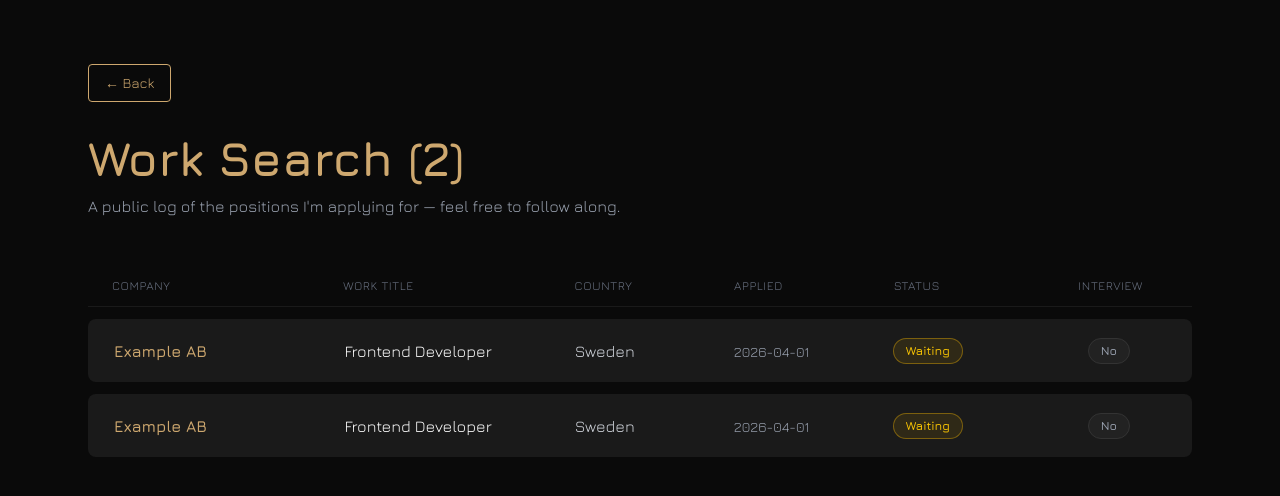
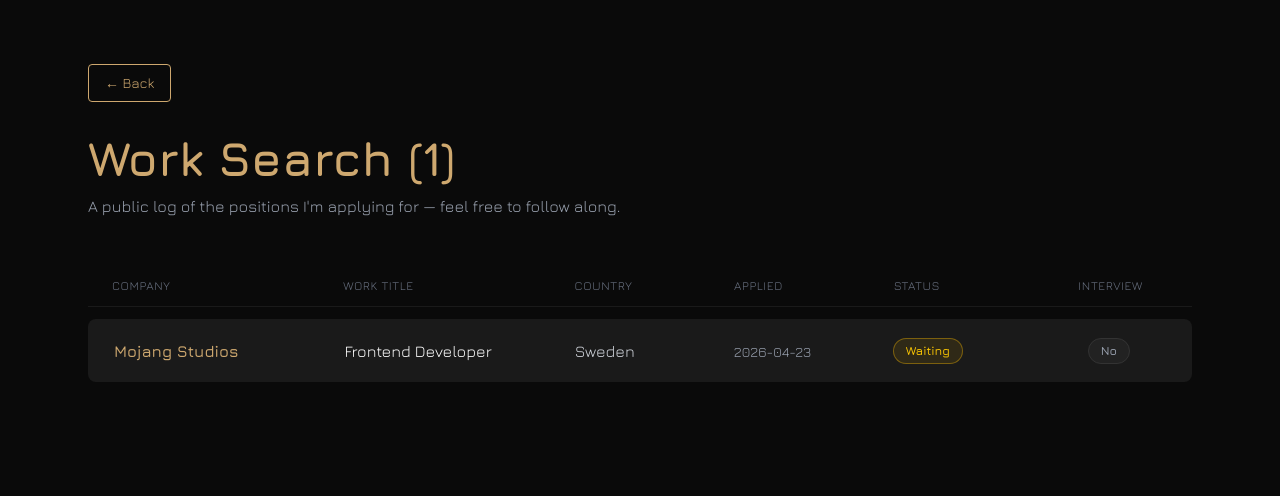
Before and after one commit to TobiasKjernell/portfolio, a React (Vite) app: page /worksearch in a window 1280 px wide. Shown: the top 496 px of the page. Built offline with nearby package versions, Linux system fonts and the light colour scheme.

Commit message:
updated screenshot and title for dashboard, updated work search

```diff
--- a/src/pages/HomePage/index.tsx
+++ b/src/pages/HomePage/index.tsx
@@ -18,8 +18,8 @@
     },
     {
       id: 2,
-      title: 'PSP Kanban',
-      description: 'Kanban for our hobby game projects, using Supabase realtime/presence, fast updates and see all the users currently editing/watching. Login/auth via Supabase',
+      title: 'PSP Dashboard',
+      description: 'Kanban for our hobby game projects, using Supabase realtime/presence, fast updates and see all the users currently editing/watching. Login/auth via Supabase. Gantt system and also ingame "Settings" for specific games.',
       techs: ['React', 'TypeScript', 'Tailwind', 'Supabase', 'Zustand', 'Vite', 'Zod'],
       git: 'https://github.com/TobiasKjernell/kanbanSPA',
       url: '',
--- a/src/pages/WorkSearchPage/index.tsx
+++ b/src/pages/WorkSearchPage/index.tsx
@@ -15,19 +15,10 @@
 const applications: JobApplication[] = [
     {
         id: 1,
-        company: 'Example AB',
+        company: 'Mojang Studios',
         workTitle: 'Frontend Developer',
         country: 'Sweden',
-        appliedDate: '2026-04-01',
-        status: 'Waiting',
-        interview: false,
-    },
-    {
-        id: 1,
-        company: 'Example AB',
-        workTitle: 'Frontend Developer',
-        country: 'Sweden',
-        appliedDate: '2026-04-01',
+        appliedDate: '2026-04-23',
         status: 'Waiting',
         interview: false,
     },
```
Also changed, not shown: public/kanban.png.
